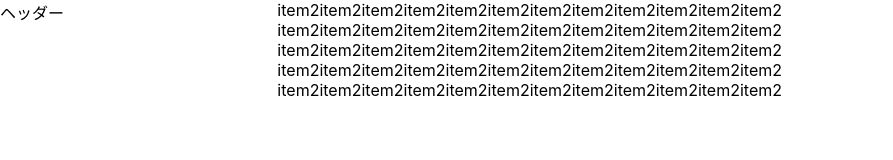
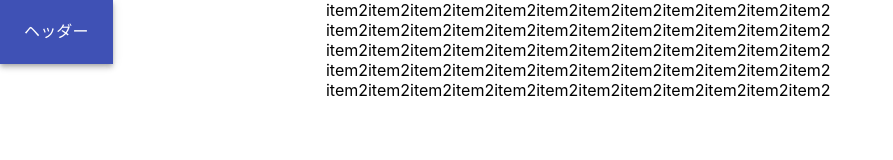
Before and after one commit to Onepiece2424/todo-app-with-redux, a React (Create React App) app: page / in a window 1280 px wide. Shown: the top 160 px of the page, without its empty margins (0-893 px from the left). Built offline with nearby package versions, Linux system fonts and the light colour scheme; no server answers.

Commit message:
ヘッダーの位置を固定

```diff
--- a/src/components/Header.jsx
+++ b/src/components/Header.jsx
@@ -1,10 +1,13 @@
+import { AppBar, Toolbar, Typography } from '@material-ui/core'
 import React from 'react'
 
 function Header() {
     return (
-        <div>
-            ヘッダー
-        </div>
+        <AppBar position="static">
+          <Toolbar>
+            <Typography>ヘッダー</Typography>
+          </Toolbar>
+        </AppBar>
     )
 }
 
```
